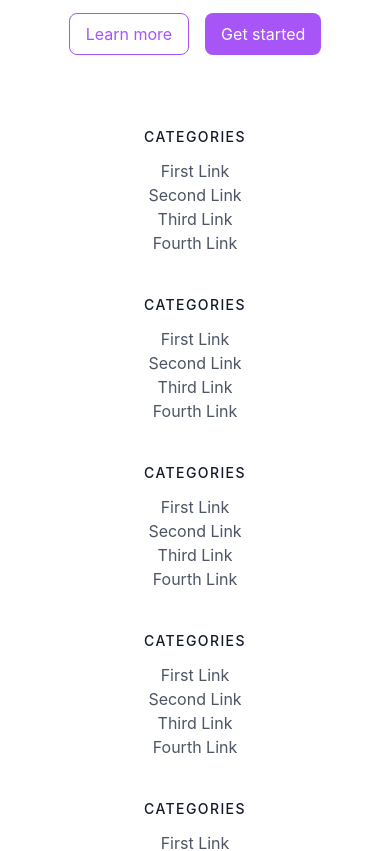
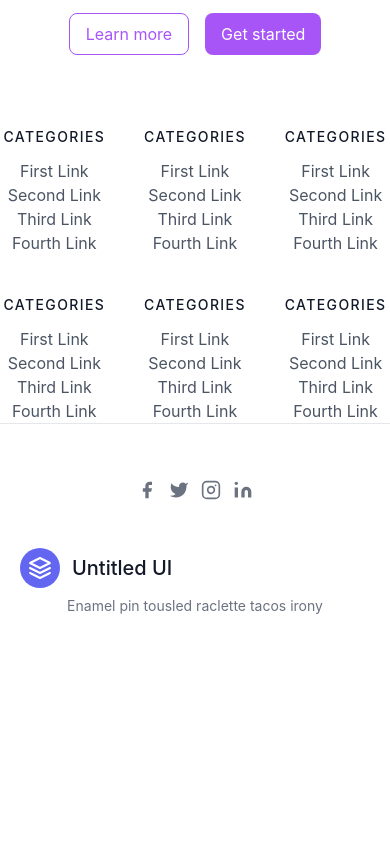
Before and after one commit to siddu002/React-Assignment, a React (Create React App) app: page / in a window 390 px wide. Shown: the part 7500-8351 px from the top of the page. After the commit the page ends 8132 px from the top, so only its background shows below. Built offline with nearby package versions, Linux system fonts and the light colour scheme.

Commit message:
footer alignment done

```diff
--- a/src/Component/Footer.js
+++ b/src/Component/Footer.js
@@ -6,7 +6,7 @@ const Footer = () => {
     <footer className="text-gray-600 body-font mx-auto max-w-[1280px] h-[240px]">
   <div className="container lg:px-5 lg:py-24 mx-auto">
     <div className="flex flex-wrap md:text-left text-center -mb-10 -mx-4">
-      <div className="lg:w-1/6 md:w-1/2 sm:w-1/2 w-full px-4">
+      <div className="lg:w-1/6 md:w-1/2 sm:w-1/2 mx-auto px-4">
         <h2 className="title-font font-medium text-gray-900 tracking-widest text-sm mb-3">CATEGORIES</h2>
         <nav className="list-none mb-10">
           <li>
@@ -23,7 +23,7 @@ const Footer = () => {
           </li>
         </nav>
       </div>
-      <div className="lg:w-1/6 md:w-1/2 sm:w-1/2 w-full px-4">
+      <div className="lg:w-1/6 md:w-1/2 sm:w-1/2 mx-auto px-4">
         <h2 className="title-font font-medium text-gray-900 tracking-widest text-sm mb-3">CATEGORIES</h2>
         <nav className="list-none mb-10">
           <li>
@@ -40,7 +40,7 @@ const Footer = () => {
           </li>
         </nav>
       </div>
-      <div className="lg:w-1/6 md:w-1/2 sm:w-1/2 w-full px-4">
+      <div className="lg:w-1/6 md:w-1/2 sm:w-1/2 mx-auto px-4">
         <h2 className="title-font font-medium text-gray-900 tracking-widest text-sm mb-3">CATEGORIES</h2>
         <nav className="list-none mb-10">
           <li>
@@ -57,7 +57,7 @@ const Footer = () => {
           </li>
         </nav>
       </div>
-      <div className="lg:w-1/6 md:w-1/2 sm:w-1/2 w-full px-4">
+      <div className="lg:w-1/6 md:w-1/2 sm:w-1/2  mx-auto px-4">
         <h2 className="title-font font-medium text-gray-900 tracking-widest text-sm mb-3">CATEGORIES</h2>
         <nav className="list-none mb-10">
           <li>
@@ -75,7 +75,7 @@ const Footer = () => {
         </nav>
       </div>
 
-      <div className="lg:w-1/6 md:w-1/2 sm:w-1/2 w-full px-4">
+      <div className="lg:w-1/6 md:w-1/2 sm:w-1/2 mx-auto  px-4">
         <h2 className="title-font font-medium text-gray-900 tracking-widest text-sm mb-3">CATEGORIES</h2>
         <nav className="list-none mb-10">
           <li>
@@ -92,7 +92,7 @@ const Footer = () => {
           </li>
         </nav>
       </div>
-      <div className="lg:w-1/6 md:w-1/2 sm:w-1/2  w-full px-4">
+      <div className="lg:w-1/6 md:w-1/2 sm:w-1/2 mx-auto px-4">
         <h2 className="title-font font-medium text-gray-900 tracking-widest text-sm mb-3">CATEGORIES</h2>
         <nav className="list-none mb-10">
           <li>
```
